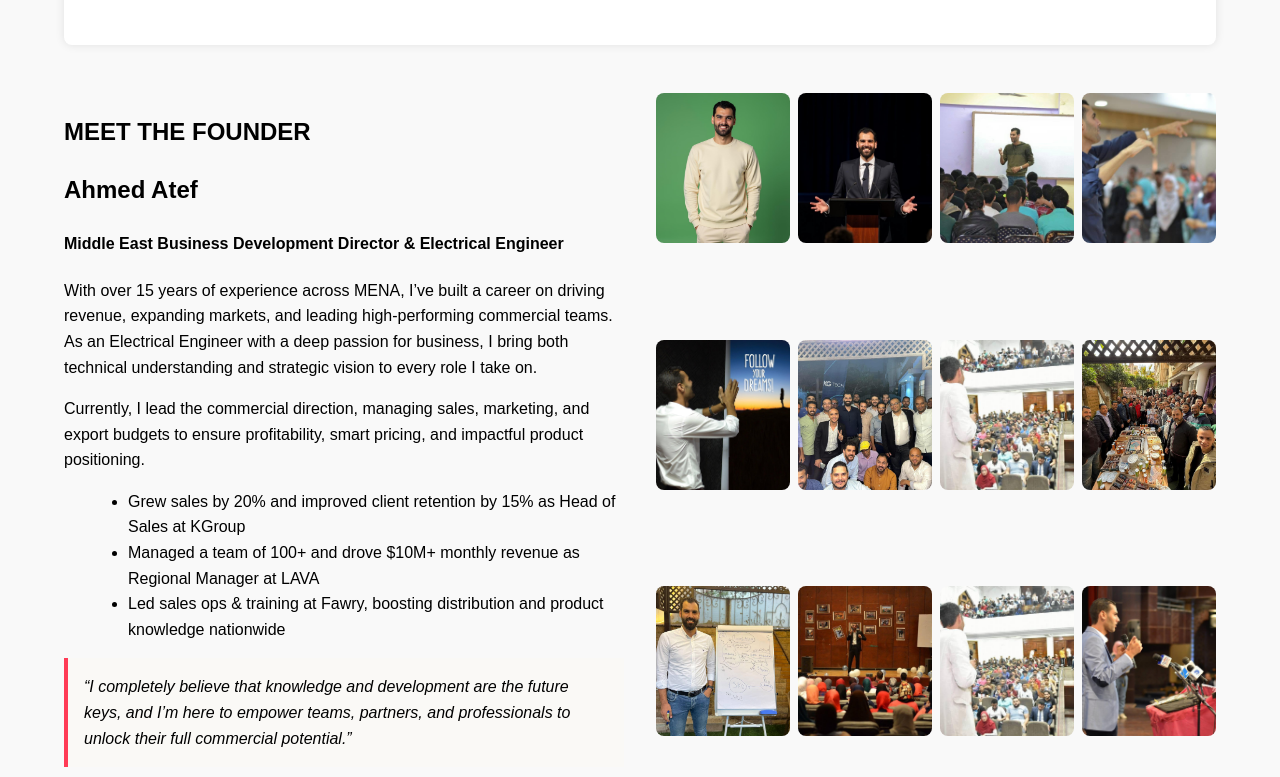
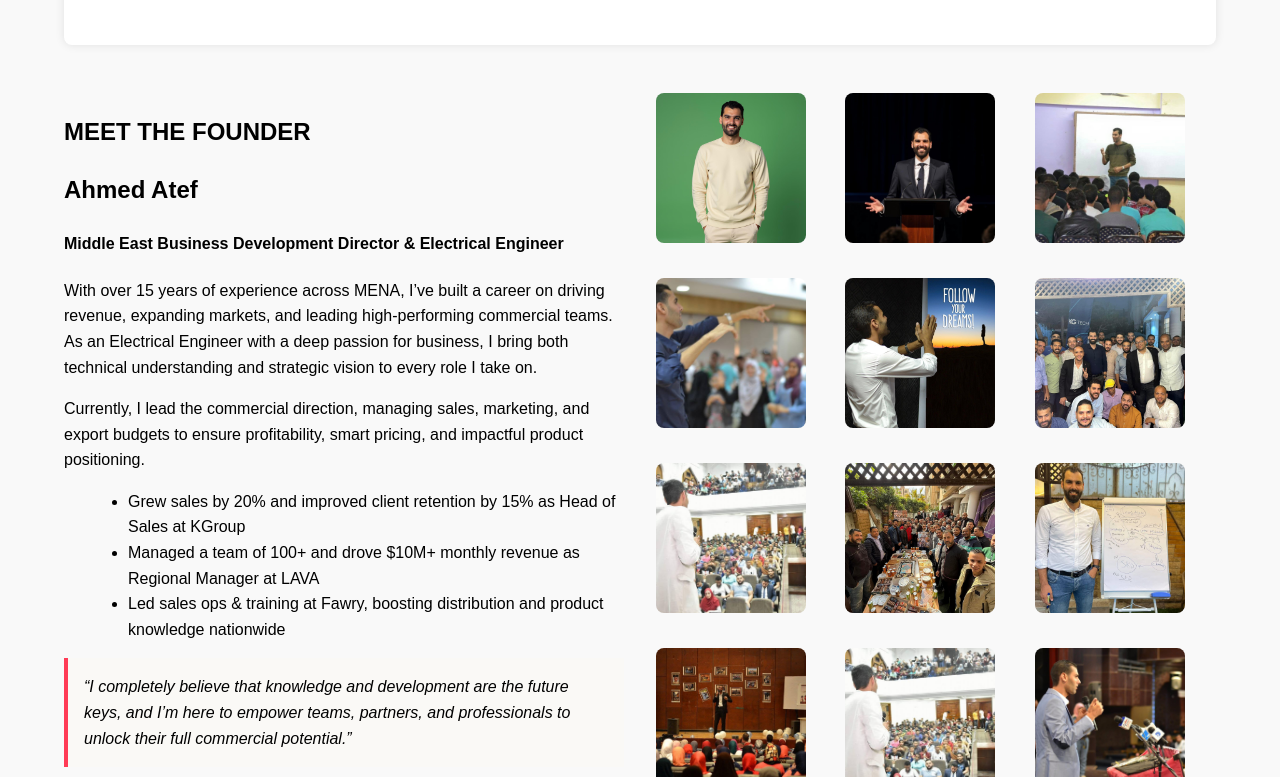
Before and after one commit to kareemabdullah55/lrt., a plain HTML site: page Meet the founder.html in a window 1280 px wide. Shown: the part 1422-2199 px from the top of the page. Drawn offline with Linux system fonts and the light colour scheme.

Commit message:
Add files via upload

```diff
--- a/Meet the founder.html
+++ b/Meet the founder.html
@@ -85,9 +85,9 @@
       </div>
 
       <div class="founder-gallery">
-        <img src="ahmed1.jpg" alt="Ahmed Atef 1" />
+        <img src="Ahmed1.jpg" alt="Ahmed Atef 1" />
         <img src="Ahmed Atef.jpg" alt="Ahmed Atef" />
-        <img src="ahmed2.jpg" alt="Ahmed Atef 2" />
+        <img src="Ahmed2.jpg" alt="Ahmed Atef 2" />
         <img src="ahmed3.jpg" alt="Ahmed Atef 3" />
         <img src="ahmed4.jpg" alt="Ahmed Atef 4" />
         <img src="ahmed5.jpg" alt="Ahmed Atef 5" />
--- a/about us.css
+++ b/about us.css
@@ -114,12 +114,12 @@ body {
 .founder-gallery {
   flex: 1 1 45%;
   display: grid;
-  grid-template-columns: repeat(auto-fit, minmax(120px, 1fr));
+  grid-template-columns: repeat(auto-fill, minmax(150px, 1fr));
   gap: 0.5rem;
 }
 
 .founder-gallery img {
-  width: 100%;
+  width: 150px;
   height: 150px;
   object-fit: cover;
   border-radius: 8px;
```
